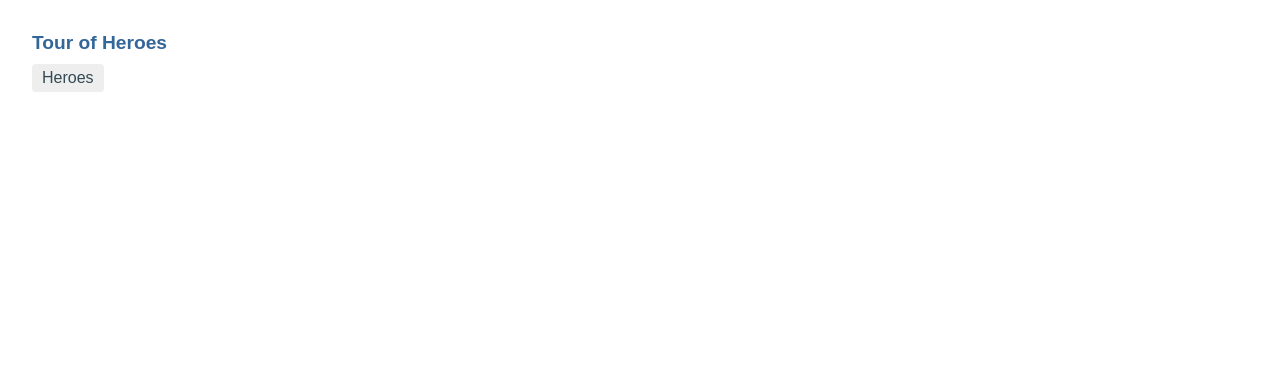
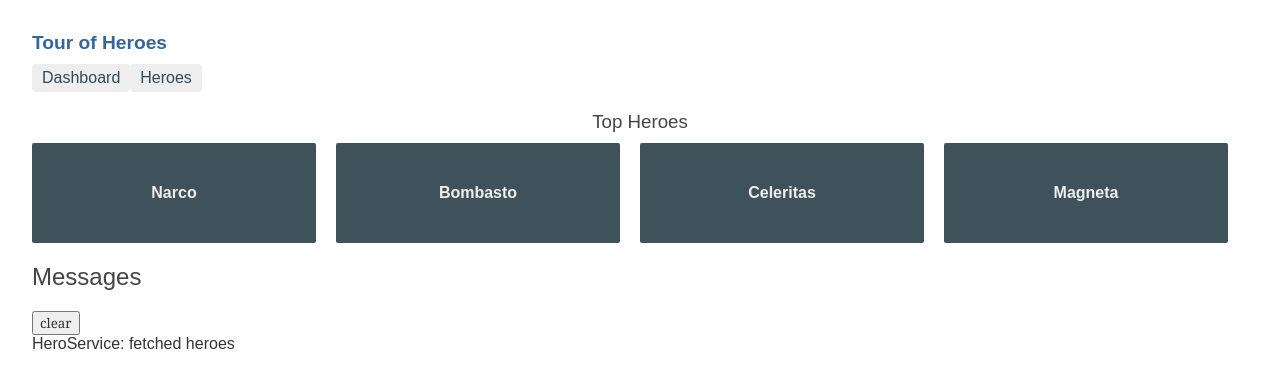
Before and after one commit to iKnowJavaScript/angular-heroes, an Angular app: page /dashboard in a window 1280 px wide. Before the commit this address led to /. Shown: the top 388 px of the page. Built offline with nearby package versions, Linux system fonts and the light colour scheme.

Commit message:
Add routing and dynamic route

```diff
--- a/src/app/app-routing.module.ts
+++ b/src/app/app-routing.module.ts
@@ -2,8 +2,15 @@
 import { RouterModule, Routes } from '@angular/router';
 
 import { HeroesComponent } from './heroes/heroes.component';
+import { DashboardComponent } from './dashboard/dashboard.component';
+import { HeroDetailComponent } from './hero-detail/hero-detail.component';
 
-const routes: Routes = [{ path: 'heroes', component: HeroesComponent }];
+const routes: Routes = [
+  { path: 'heroes', component: HeroesComponent },
+  { path: 'dashboard', component: DashboardComponent },
+  { path: '', redirectTo: '/dashboard', pathMatch: 'full' },
+  { path: 'detail/:id', component: HeroDetailComponent }
+];
 @NgModule({
   imports: [RouterModule.forRoot(routes)],
   exports: [RouterModule]
--- a/src/app/app.component.html
+++ b/src/app/app.component.html
@@ -1,5 +1,6 @@
 <h1>{{ title }}</h1>
 <nav>
+  <a [routerLink]="['/dashboard']">Dashboard</a>
   <a routerLink="/heroes">Heroes</a>
 </nav>
 <router-outlet></router-outlet>
--- a/src/app/app.module.ts
+++ b/src/app/app.module.ts
@@ -7,9 +7,10 @@
 import { HeroDetailComponent } from './hero-detail/hero-detail.component';
 import { MessageComponent } from './message/message.component';
 import { AppRoutingModule } from './app-routing.module';
+import { DashboardComponent } from './dashboard/dashboard.component';
 
 @NgModule({
-  declarations: [AppComponent, HeroesComponent, HeroDetailComponent, MessageComponent],
+  declarations: [AppComponent, HeroesComponent, HeroDetailComponent, MessageComponent, DashboardComponent],
   imports: [BrowserModule, FormsModule, AppRoutingModule],
   providers: [],
   bootstrap: [AppComponent]
--- /dev/null
+++ b/src/app/dashboard/dashboard.component.css
@@ -0,0 +1,66 @@
+/* DashboardComponent's private CSS styles */
+[class*='col-'] {
+  float: left;
+  padding-right: 20px;
+  padding-bottom: 20px;
+}
+[class*='col-']:last-of-type {
+  padding-right: 0;
+}
+a {
+  text-decoration: none;
+}
+*,
+*:after,
+*:before {
+  -webkit-box-sizing: border-box;
+  -moz-box-sizing: border-box;
+  box-sizing: border-box;
+}
+h3 {
+  text-align: center;
+  margin-bottom: 0;
+}
+h4 {
+  position: relative;
+}
+.grid {
+  margin: 0;
+}
+.col-1-4 {
+  width: 25%;
+}
+.module {
+  padding: 20px;
+  text-align: center;
+  color: #eee;
+  max-height: 120px;
+  min-width: 120px;
+  background-color: #3f525c;
+  border-radius: 2px;
+}
+.module:hover {
+  background-color: #eee;
+  cursor: pointer;
+  color: #607d8b;
+}
+.grid-pad {
+  padding: 10px 0;
+}
+.grid-pad > [class*='col-']:last-of-type {
+  padding-right: 20px;
+}
+@media (max-width: 600px) {
+  .module {
+    font-size: 10px;
+    max-height: 75px;
+  }
+}
+@media (max-width: 1024px) {
+  .grid {
+    margin: 0;
+  }
+  .module {
+    min-width: 60px;
+  }
+}
--- /dev/null
+++ b/src/app/dashboard/dashboard.component.html
@@ -0,0 +1,8 @@
+<h3>Top Heroes</h3>
+<div class="grid grid-pad">
+  <a *ngFor="let hero of heroes" class="col-1-4" routerLink="/detail/{{ hero.id }}">
+    <div class="module hero">
+      <h4>{{ hero.name }}</h4>
+    </div>
+  </a>
+</div>
--- /dev/null
+++ b/src/app/dashboard/dashboard.component.ts
@@ -0,0 +1,22 @@
+import { Component, OnInit } from '@angular/core';
+
+import { Hero } from '../hero';
+import { HeroService } from '../hero.service';
+
+@Component({
+  selector: 'app-dashboard',
+  templateUrl: './dashboard.component.html',
+  styleUrls: ['./dashboard.component.css']
+})
+export class DashboardComponent implements OnInit {
+  heroes: Array<Hero> = [];
+  constructor(private heroService: HeroService) {}
+
+  ngOnInit() {
+    this.getHeroes();
+  }
+
+  getHeroes(): void {
+    this.heroService.getHeroes().subscribe(heroes => (this.heroes = heroes.slice(1, 5)));
+  }
+}
--- a/src/app/hero-detail/hero-detail.component.html
+++ b/src/app/hero-detail/hero-detail.component.html
@@ -6,4 +6,5 @@
       name: <input [(ngModel)]="hero.name" type="text" placeholder="name" />
     </label>
   </div>
+  <button (click)="goback()">go back</button>
 </div>
--- a/src/app/hero-detail/hero-detail.component.ts
+++ b/src/app/hero-detail/hero-detail.component.ts
@@ -1,6 +1,9 @@
 import { Component, OnInit, Input } from '@angular/core';
+import { ActivatedRoute } from '@angular/router';
+import { Location } from '@angular/common';
 
 import { Hero } from '../hero';
+import { HeroService } from '../hero.service';
 
 @Component({
   selector: 'app-hero-detail',
@@ -8,8 +11,23 @@
   styleUrls: ['./hero-detail.component.css']
 })
 export class HeroDetailComponent implements OnInit {
-  @Input() hero: Hero;
-  constructor() {}
+  hero: Hero;
+  constructor(
+    private route: ActivatedRoute,
+    private heroService: HeroService,
+    private location: Location
+  ) {}
 
-  ngOnInit() {}
+  ngOnInit() {
+    this.getHero();
+  }
+
+  goback(): void {
+    this.location.back();
+  }
+
+  getHero() {
+    const id: number = +this.route.snapshot.paramMap.get('id');
+    this.heroService.getHero(id).subscribe(hero => (this.hero = hero));
+  }
 }
--- a/src/app/hero.service.ts
+++ b/src/app/hero.service.ts
@@ -15,4 +15,9 @@
     this.messageService.add('HeroService: fetched heroes');
     return of(HEROES);
   }
+
+  getHero(id: number): Observable<Hero> {
+    this.messageService.add(`HeroService: fetched hero id=${id}`);
+    return of(HEROES.find(hero => hero.id === id));
+  }
 }
--- a/src/app/heroes/heroes.component.html
+++ b/src/app/heroes/heroes.component.html
@@ -1,14 +1,12 @@
 <h2>My Heroes</h2>
 <div>
   <ul class="heroes">
-    <li
-      *ngFor="let hero of heroes"
-      (click)="onSelect(hero)"
-      [class.selected]="hero === selectedHero"
-    >
-      <span class="badge">{{ hero.id }}</span> {{ hero.name }}
+    <li *ngFor="let hero of heroes">
+      <a routerLink="/detail/{{ hero.id }}">
+        <span class="badge">{{ hero.id }}</span> {{ hero.name }}
+      </a>
     </li>
   </ul>
 </div>
 
-<app-hero-detail [hero]="selectedHero"></app-hero-detail>
+<!-- <app-hero-detail [hero]="selectedHero"></app-hero-detail> -->
--- a/src/app/heroes/heroes.component.ts
+++ b/src/app/heroes/heroes.component.ts
@@ -10,19 +10,14 @@
 })
 export class HeroesComponent implements OnInit {
   heroes: Array<Hero>;
-  selectedHero: Hero;
-
-  onSelect(hero: Hero): void {
-    this.selectedHero = hero;
-  }
-
-  getHeroes(): void {
-    this.heroServices.getHeroes().subscribe(heroes => (this.heroes = heroes));
-  }
 
   constructor(private heroServices: HeroService) {}
 
   ngOnInit() {
     this.getHeroes();
   }
+
+  getHeroes(): void {
+    this.heroServices.getHeroes().subscribe(heroes => (this.heroes = heroes));
+  }
 }
```
Also changed, not shown: 1 other file (tests, documents, lock files or other folders).
